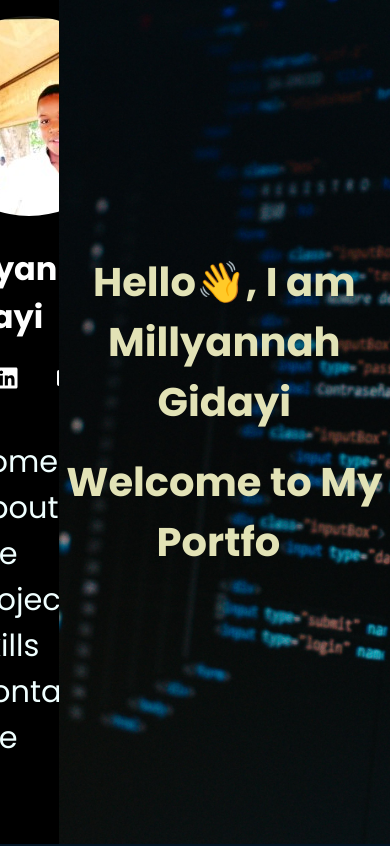
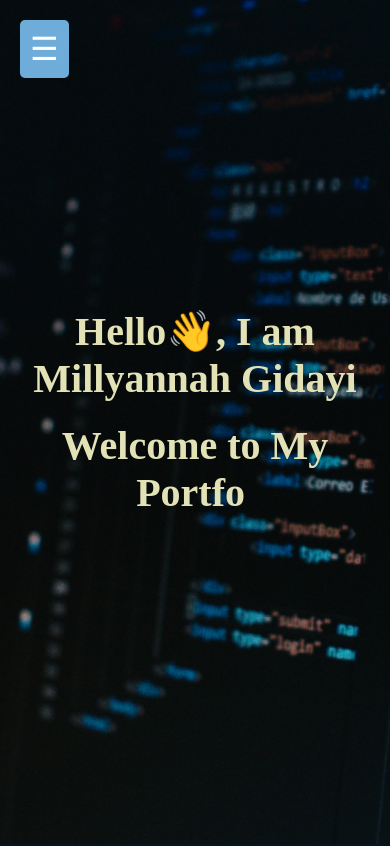
Before and after one commit to Gidayi-dev/Gidayi-Portfolio, a React (Vite) app: page / in a window 390 px wide. Shown: the top 846 px of the page. Built offline with nearby package versions, Linux system fonts and the light colour scheme.

Commit message:
media queries & sidebar transparency

```diff
--- a/src/App.css
+++ b/src/App.css
@@ -1,30 +1,110 @@
-@import url('https://fonts.googleapis.com/css2?family=Poppins:ital,wght@0,100;0,200;0,300;0,400;0,500;0,600;0,700;0,800;0,900;1,100;1,200;1,300;1,400;1,500;1,600;1,700;1,800;1,900&display=swap');
+.sidebar {
+  position: fixed;
+  top: 0;
+  left: 0;
+  width: 200px;
+  height: 100vh;
+  background-color: black;
+  color: #E2E2B6;
+  display: flex;
+  flex-direction: column;
+  align-items: center;
+  transform: translateX(-100%);
+  transition: transform 0.3s ease;
+  z-index: 10;
+}
+
+.sidebar.open {
+  transform: translateX(0);
+}
+
+.headshot {
+  border-radius: 50%;
+}
+
+h3 {
+  margin-top: 1.4rem;
+}
+
+.headshot {
+  margin-top: 1rem;
+}
+
+.social-icons {
+  margin-top: 1.4rem;
+  color: #E2E2B6;
+}
+
+.social-icons a {
+  font-size: 2rem;
+  gap: 1rem;
+  color: #E2E2B6;
+  margin-left: 1rem;
+}
+
+.social-icons a:hover {
+  color: #E2E2B6;
+  transition: 0.7s;
+}
+
+.nav-links {
+  margin-top: 30px;
+}
+
+.nav-links ul {
+  list-style: none;
+}
+
+.nav-links li {
+  margin-top: 1.3rem;
+}
+
+.nav-links li a {
+  text-decoration: none;
+  font-size: 2rem;
+  color: #E2E2B6;
+}
+
+.menu-icon {
+  position: fixed;
+  left: 10px;
+  top: 20px;
+  font-size: 2rem;
+  color: #6EACDA;
+  cursor: pointer;
+  z-index: 20;
+}
+
+@media (max-width: 1320px) {
+  .sidebar {
+      width: 100%;
+      height: auto;
+  }
+
+  .nav-links li a {
+      font-size: 1.5rem;
+  }
+}
+
+@media (max-width: 940px) {
+  .sidebar {
+      width: 100%;
+      height: auto;
+      position: absolute;
+      top: 0;
+      left: 0;
+  }
+
+  .menu-icon {
+      top: 10px;
+  }
+}
 
 * {
+  padding: 0;
   margin: 0;
-  padding: 0;
-
 }
 
-html {
-  scroll-behavior: smooth;
-}
-
-
 body {
-  font-family: "Poppins", sans-serif;
   background-color: #021526;
 }
-
-.app-container {
-  display: flex;
-  height: 100vh;
-}
-
-.sidebar {
-  width: 15%;
-}
-
-.hero {
-  width: 85%;
-}
--- a/src/App.jsx
+++ b/src/App.jsx
@@ -12,11 +12,11 @@ function App() {
     <>
       <div className='app-container'>
         <Sidebar />
-        <div className="hero">
+        <div className="hero" id = 'hero'>
           <Hero />
         </div>
       </div>
-      <div id="home">
+      <div id="about">
         <AboutMe />
       </div>
       <div id="projects">
--- a/src/components/sidebar.css
+++ b/src/components/sidebar.css
@@ -1,57 +1,48 @@
 .sidebar {
     width: 15%;
     background-color: black;
-    color: white;
+    color: #E2E2B6;
     display: flex;
     flex-direction: column;
     align-items: center;
     height: 100vh;
+    background-color: transparent;
+    top: 0;
+    left: 0;
+    z-index: 10;
+    transition: transform 0.3s ease;
 }
 
-.headshot {
-    border-radius: 50%;
+.menu-icon {
+    position: fixed;
+    top: 20px;
+    left: 20px;
+    background-color: #6EACDA;
+    border: none;
+    color: white;
+    padding: 10px;
+    border-radius: 5px;
+    cursor: pointer;
+    z-index: 1000;
 }
 
-h3 {
-    margin-top: 1.4rem;
-    font-size: 2rem;
+@media (max-width: 1320px) {
+    .sidebar {
+        transform: translateX(-100%);
+    }
+
+    .menu-icon {
+        display: block;
+    }
 }
 
-.headshot {
-    margin-top: 1rem;
+@media (max-width: 940px) {
+    .sidebar {
+        width: 100%;
+        height: auto;
+    }
+    .sidebar h3,
+    .sidebar .nav-links li a {
+        font-size: 1rem;
+    }
 }
-
-.social-icons {
-    margin-top: 1.4rem;
-}
-
-.social-icons a {
-    font-size: 2rem;
-    gap: 1rem;
-    color: #6EACDA;
-    margin-left: 1rem;
-
-}
-
-.social-icons a:hover {
-    color: #E2E2B6;
-    transition: 0.7s;
-}
-
-.nav-links {
-    margin-top: 30px;
-}
-
-.nav-links ul {
-    list-style: none;
-}
-
-.nav-links li {
-    margin-top: 1.3 rem;
-}
-
-.nav-links li a {
-    text-decoration: none;
-    font-size: 1.9rem;
-    color: azure;
-}
--- a/src/components/sidebar.jsx
+++ b/src/components/sidebar.jsx
@@ -1,11 +1,16 @@
+import React, { useState } from "react";
 import "./sidebar.css";
 import { MdEmail } from "react-icons/md";
-import { FaTwitter } from "react-icons/fa";
-import { FaLinkedin } from "react-icons/fa";
-import { FaGithub } from "react-icons/fa";
+import { FaTwitter, FaLinkedin, FaGithub } from "react-icons/fa";
 import headshot from "../assets/headshot.jpg";
 
 function Sidebar() {
+    const [isOpen, setIsOpen] = useState(false);
+
+    const toggleSidebar = () => {
+        setIsOpen(!isOpen);
+    };
+
     const scrollToSection = (section) => {
         const element = document.getElementById(section);
         if (element) {
@@ -14,7 +19,11 @@ function Sidebar() {
     };
 
     return (
-        <div className="sidebar">
+        <>
+            <button className="menu-icon" onClick={toggleSidebar}>
+                ☰
+            </button>
+            <div className={`sidebar ${isOpen ? 'open' : 'closed'}`}>
                 <div className="profile">
                     <img src={headshot} alt="Gidayi Headshot" className="headshot" />
                 </div>
@@ -36,13 +45,14 @@ function Sidebar() {
                 <nav className="nav-links">
                     <ul>
                         <li><a href="#hero" onClick={() => scrollToSection('hero')}>Home</a></li>
-                    <li><a href="#about" onClick={() => scrollToSection('home')}>About me</a></li>
+                        <li><a href="#about" onClick={() => scrollToSection('about')}>About me</a></li>
                         <li><a href="#projects" onClick={() => scrollToSection('projects')}>Projects</a></li>
                         <li><a href="#skills" onClick={() => scrollToSection('skills')}>Skills</a></li>
                         <li><a href="#contact" onClick={() => scrollToSection('contact')}>Contact me</a></li>
                     </ul>
                 </nav>
             </div>
+        </>
     );
 };
 
```
Lines whose indentation alone changed are shown as unchanged.
